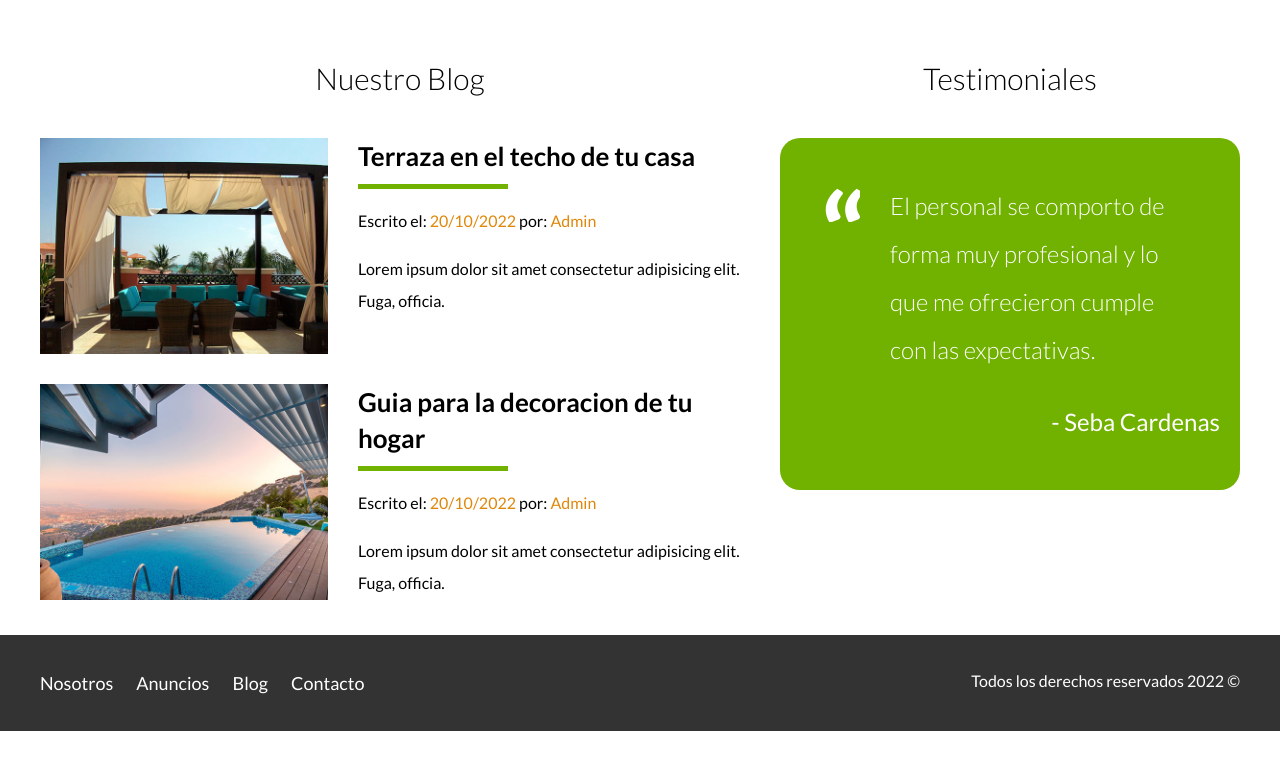
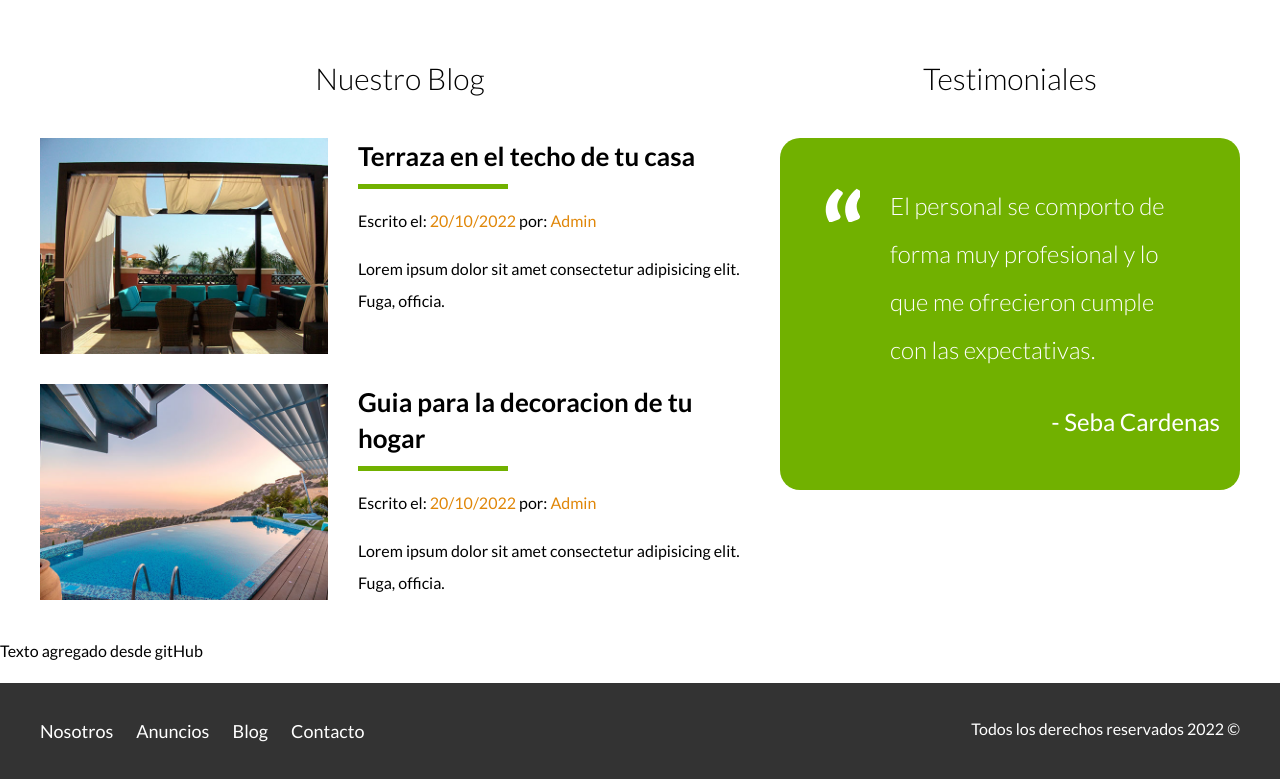
Before and after one commit to seba7788dev/proyectoBienesRaices, a plain HTML site: page index.html in a window 1280 px wide. Shown: the part 2582-3361 px from the top of the page. Before the commit the page ends 3313 px from the top, so only its background shows below. Drawn offline with Linux system fonts and the light colour scheme.

Commit message:
Update index.html

```diff
--- a/index.html
+++ b/index.html
@@ -230,6 +230,10 @@
     </section>
 </div>
 
+    <p>
+      Texto agregado desde gitHub
+  </p>
+
 
     <footer class="site-footer seccion">
         <div class="contenedor contenedor-footer">
```
